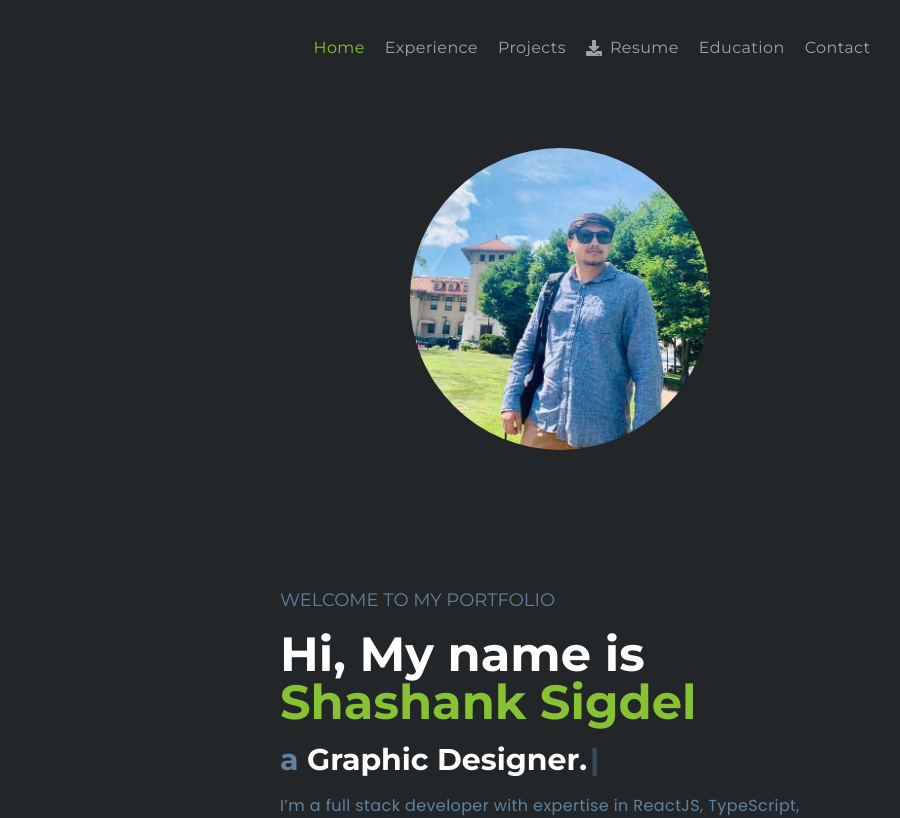
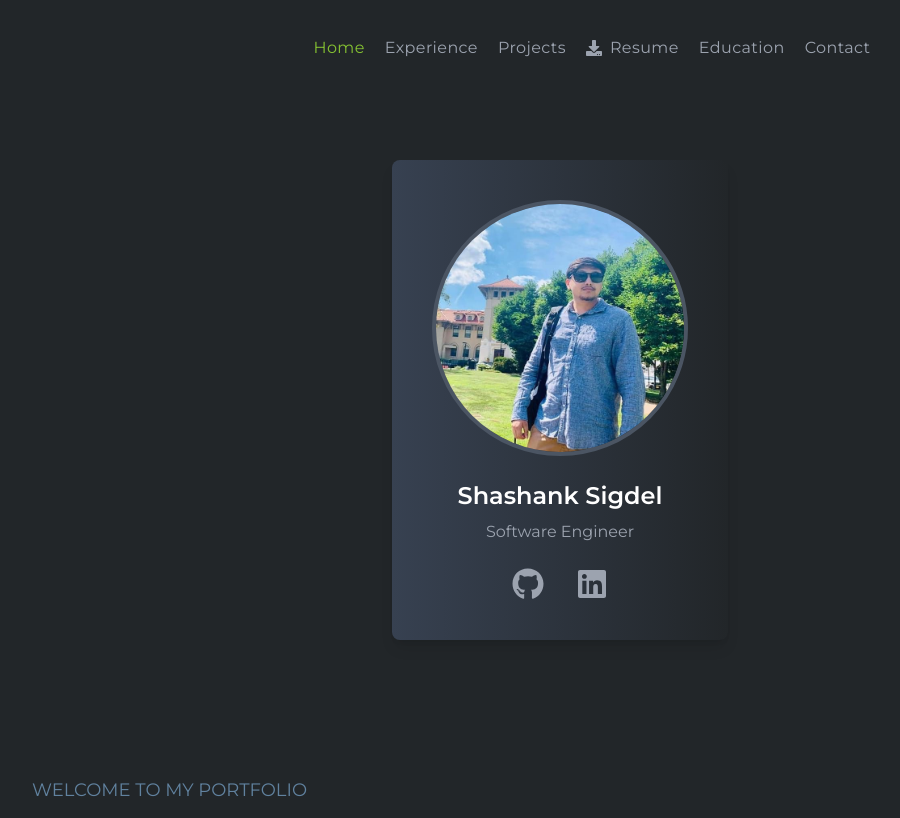
Before and after one commit to shasigdel/portfolio-website, a React (Create React App) app: page / in a window 1280 px wide. Shown: the top 818 px of the page, without its empty margins (80-980 px from the left). Built offline with nearby package versions, Linux system fonts and the light colour scheme.

Commit message:
CSS changes

```diff
--- a/src/components/education/Education.js
+++ b/src/components/education/Education.js
@@ -5,11 +5,13 @@ import EducationCard from './EducationCard'
 
 const Education = () => {
   return (
-    <section id="education" className='border-b border-gray-600 pb-4 font-bodyFont'>
+    <section id="education" className="border-b border-gray-600 pb-4 font-bodyFont">
+      <Title title="Education" className="my-20 text-center text-4xl" />
 
-      <Title title="Education" className="my-20 text-center text-4xl"/>
+      {/* Flex container to align the education cards vertically */}
+      <div className="flex flex-col items-center space-y-8"> {/* Added flex-col and items-center to stack cards vertically */}
         {EDUACTION.map((education, index) => (
-          <div key={index}>
+          <div key={index} className="w-full max-w-3xl px-8 sm:px-20"> {/* Ensure full width and proper padding */}
             <EducationCard
               school={education.school}
               discipline={education.discipline}
@@ -18,6 +20,7 @@ const Education = () => {
             />
           </div>
         ))}
+      </div>
     </section>
   )
 }
--- a/src/components/education/EducationCard.js
+++ b/src/components/education/EducationCard.js
@@ -2,9 +2,9 @@ import React from 'react';
 
 const EducationCard = ({ school, discipline, graduation, degree }) => {
   return (
-    <div className='font-bodyFont px-16'>
+    <div className='font-bodyFont px-40 justify-center text-align'>
       <ol className="relative border-l border-designColor dark:border-designColor">
-        <li className="mb-10 ml-4">
+        <li className="mb-20 ml-20">
           <div className="absolute w-3 h-3 bg-designColor rounded-full mt-1.5 -left-1.5 border border-gray-200 dark:border-gray-200 dark:bg-designColor"></div>
           <time className="mb-1 text-sm leading-none text-gray-500 dark:text-gray-400">
             {graduation}
--- a/src/components/home/BottomBanner.js
+++ b/src/components/home/BottomBanner.js
@@ -12,7 +12,7 @@ const BottomBanner = () => {
   });
 
   return (
-    <div className="w-full sm:w-1/2 flex flex-col gap-6 sm:gap-20 px-4 sm:px-6 mt-20"> {/* Reduced padding and gap */}
+    <div className="md:w-full md:px-20 sm:w-1/2 flex flex-col gap-6 sm:gap-20 px-2 sm:px-6 mt-10 sm:mt-20 mx-auto"> {/* Adjusted padding and margin */}
       <div className="flex flex-col gap-4">
         <h4 className="text-lg font-normal">WELCOME TO MY PORTFOLIO</h4>
         <h1 className="text-3xl sm:text-5xl font-bold text-white">
--- /dev/null
+++ b/src/components/home/HeroCard.js
@@ -0,0 +1,25 @@
+import React from 'react'
+import { shashank2 } from '../../assets'
+import { FaGithub, FaLinkedin } from 'react-icons/fa'
+
+const HeroCard = () => {
+  return (
+    <div className="bg-gradient-to-r from-gray-700 via-gray-750 to-gray-1000 rounded-lg p-10 text-center shadow-lg w-98 mx-auto">
+      {/* Increase image size */}
+      <img src={shashank2} alt="Shashank Sigdel" className="w-64 h-64 mx-auto rounded-full mb-6 border-4 border-gray-600" />
+      <h3 className="text-2xl font-semibold text-white">Shashank Sigdel</h3>
+      <p className="text-gray-400 mt-2">Software Engineer</p>
+      <div className="mt-6 flex justify-center space-x-8">
+        {/* Increase icon size */}
+        <a href="https://github.com/shasigdel" className="text-gray-400 hover:text-white">
+          <FaGithub className="w-8 h-8" />
+        </a>
+        <a href="https://www.linkedin.com/in/shashanksigdel1429/" className="text-gray-400 hover:text-white">
+          <FaLinkedin className="w-8 h-8" />
+        </a>
+      </div>
+    </div>
+  )
+}
+
+export default HeroCard
--- a/src/components/home/Home.js
+++ b/src/components/home/Home.js
@@ -1,7 +1,7 @@
 import React from 'react';
 import BottomBanner from './BottomBanner';
-import TopBanner from './TopBanner';
-
+// import TopBanner from './TopBanner';
+import HeroCard from './HeroCard';
 const Home = () => {
   return (
     <section
@@ -9,8 +9,8 @@ const Home = () => {
       className="w-full pb-10 pt-20 flex flex-col items-center font-titleFont border-b-[1px] border-b-gray-600 gap-10" // Reduced gap
     >
       {/* Left Banner with reduced Margin */}
-      <div className="w-full flex justify-center items-center m-2 mt-5"> {/* Reduced margin */}
-        <TopBanner />
+      <div className="w-full flex justify-center items-center m-2 mt-20">
+        <HeroCard />
       </div>
       {/* Right Banner with reduced Margin */}
       <div className="w-full flex justify-center items-center m-2"> {/* Reduced margin */}
--- a/src/components/projects/ProjectCard.js
+++ b/src/components/projects/ProjectCard.js
@@ -4,7 +4,7 @@ import { FaGlobe } from "react-icons/fa";
 
 const ProjectCard = ({ title, des, src, gitRepo, website }) => {
   return (
-    <div className="w-full p-4 xl:px-12 h-auto xl:py-10 rounded-lg shadow-shadowOne flex flex-col bg-gradient-to-r from-bodyColor to-[#202327] group hover:bg-gradient-to-b hover:from-gray-900 hover:gray-900 transition-colors duration-1000">
+    <div className="md:ml-10 sm:ml-20 w-[80%] h-[85%] p-4 xl:px-25 h-auto xl:py-5 rounded-lg shadow-shadowOne flex flex-col bg-gradient-to-r from-bodyColor to-[#202327] group hover:bg-gradient-to-b hover:from-gray-900 hover:gray-900 transition-colors duration-1000 flex">
       <div className="w-full h-[80%] overflow-hidden rounded-lg">
         <img
           className="w-full h-60 object-cover group-hover:scale-10 duration-300 cursor-pointer"
```
Lines whose indentation alone changed are shown as unchanged.
